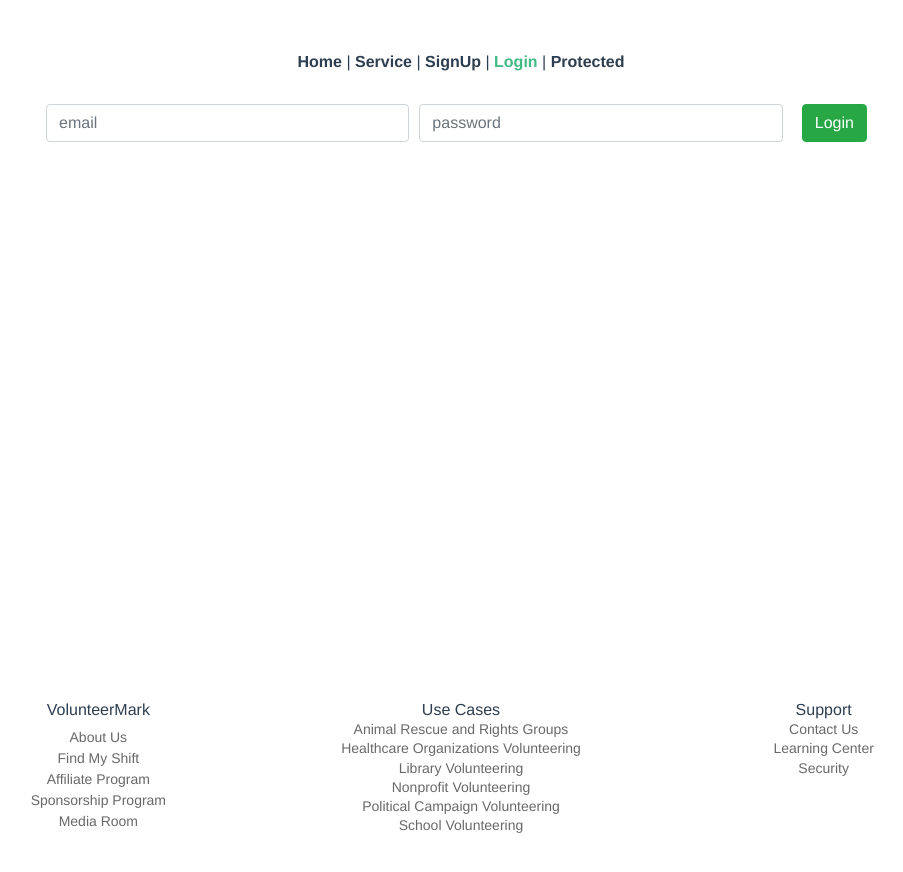
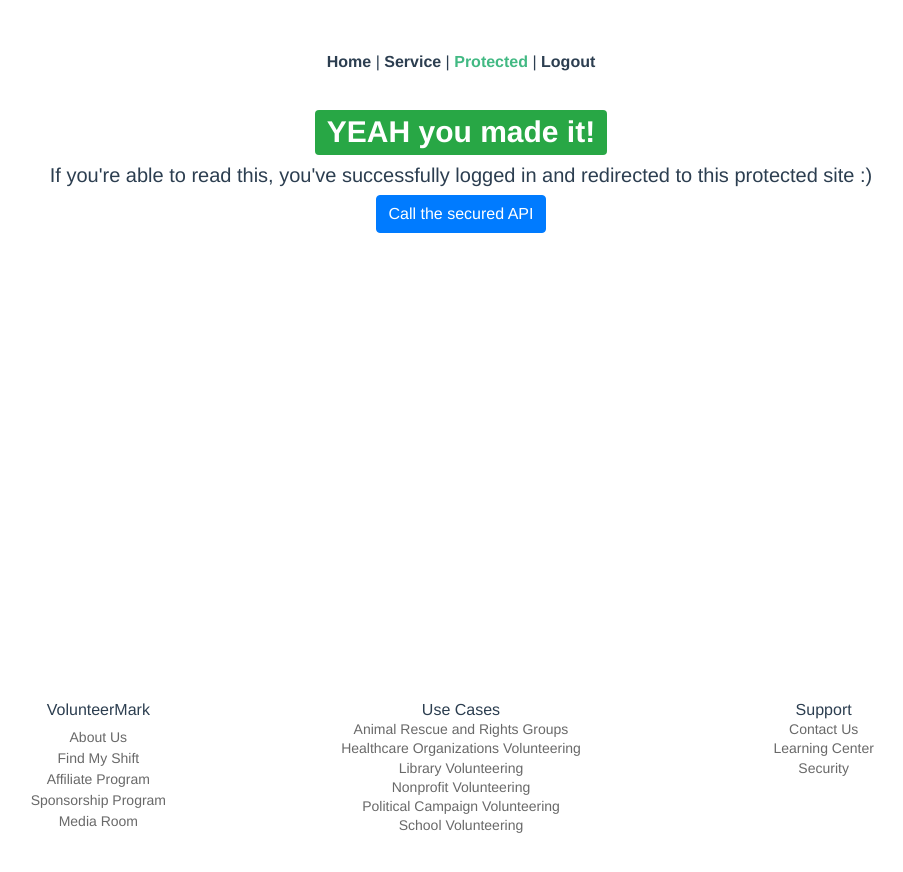
Before and after one commit to msaint72/gonullu, a Vue app in the folder frontend/: page /protected in a window 1280 px wide. Before the commit this address led to /login. Shown: the top 872 px of the page, without its empty margins (179-1082 px from the left). Built offline with nearby package versions, Linux system fonts and the light colour scheme; sample sign-in values are in the browser's storage.

Commit message:
local storage saves login status

```diff
--- a/frontend/src/App.vue
+++ b/frontend/src/App.vue
@@ -2,7 +2,9 @@
   <div id="app">
     <main-header></main-header>
     <div class="main-body">
-    <router-view :hellomsg="msg"></router-view>
+      <transition name="component-fade" mode="out-in">
+        <router-view :hellomsg="msg"></router-view>
+      </transition>
     </div>
     <main-footer></main-footer>
   </div>
@@ -17,6 +19,16 @@ export default {
   data () {
     return {
       msg: 'Welcome to Volunteer Mark Demo Application'
+    }
+  },
+  created() {
+    const loginStat = localStorage.getItem('isLoggedIn');
+    this.$store.dispatch("loginStatus", loginStat)
+    const comingRoute = localStorage.getItem('lastRoute');
+    const path = comingRoute !== null ? comingRoute : "/";
+    localStorage.removeItem('comingRoute');
+    if(loginStat =="true"){
+      this.$router.push({ path })
     }
   }
 }
@@ -34,4 +46,11 @@ export default {
 .main-body{
   min-height: 500px;
 }
+.component-fade-enter-active, .component-fade-leave-active {
+  transition: opacity .3s ease;
+}
+.component-fade-enter, .component-fade-leave-to
+  /* .component-fade-leave-active below version 2.1.8 */ {
+  opacity: 0;
+}
 </style>
--- a/frontend/src/components/head/MainHeader.vue
+++ b/frontend/src/components/head/MainHeader.vue
@@ -1,17 +1,35 @@
 <template>
  <div id="nav">
-   <router-link to="/">Home</router-link> |
-   <router-link to="/callservice">Service</router-link> |
-   <router-link to="/user">SignUp</router-link> |
-   <router-link to="/login">Login</router-link> |
-   <router-link to="/protected">Protected</router-link>
+     <div v-if="this.isLoggedIn">
+         <router-link to="/">Home</router-link> |
+         <router-link to="/callservice">Service</router-link> |
+         <router-link to="/protected">Protected</router-link> |
+         <span  class="logout" v-on:click="this.logout">Logout</span>
+     </div>
+     <div v-else>
+         <router-link to="/">Home</router-link> |
+         <router-link to="/user">SignUp</router-link> |
+         <router-link to="/login">Login</router-link>
+     </div>
  </div>
 </template>
 
 <script>
-export default {
-  name: 'MainHeader'
-}
+    import {mapActions, mapGetters} from 'vuex';
+
+    export default {
+
+        name: 'MainHeader',
+        computed: {
+            ...mapGetters(['isLoggedIn'])
+        },
+        methods: {
+            logout() {
+                this.$store.dispatch("logout")
+                this.$router.push('/')
+            }
+        }
+    }
 
 </script>
 
@@ -29,4 +47,8 @@ export default {
    }
   }
   }
+  .logout{
+      font-weight: bold;
+      color: #2c3e50;
+  }
 </style>
--- a/frontend/src/page/User.vue
+++ b/frontend/src/page/User.vue
@@ -1,8 +1,5 @@
 <template>
   <div class="user">
-    <h4>Sign Up</h4>
-
-    <h5>Sample database interaction...</h5>
     <div v-if="showResponse">
       <b-alert variant="success" show>User created with Id: {{ user.userId }}</b-alert>
     </div>
--- a/frontend/src/router.js
+++ b/frontend/src/router.js
@@ -33,10 +33,11 @@ const router = new Router({
 });
 
 router.beforeEach((to, from, next) => {
+    localStorage.setItem('lastRoute', to.fullPath);
     if (to.matched.some(record => record.meta.requiresAuth)) {
         // this route requires auth, check if logged in
         // if not, redirect to login page.
-        if (!store.getters.isLoggedIn) {
+        if ( localStorage.getItem('isLoggedIn') != "true") {
             next({
                 path: '/login'
             })
--- a/frontend/src/store.js
+++ b/frontend/src/store.js
@@ -6,21 +6,32 @@ Vue.use(Vuex);
 
 export default new Vuex.Store({
     state: {
-        loginSuccess: false,
+        loginStatus: false,
         loginError: false,
         email: null,
         userPass: null
     },
     mutations: {
         login_success(state, payload){
-            state.loginSuccess = true;
+            state.loginStatus = true;
             state.email = payload.email;
             state.userPass = payload.userPass;
+            localStorage.setItem('isLoggedIn', 'true')
         },
         login_error(state, payload){
             state.loginError = true;
             state.email = payload.email;
-        }
+        },
+        logout(state){
+            state.loginStatus = false;
+            state.userPass =null;
+            state.email = null;
+            localStorage.setItem('isLoggedIn', 'false')
+        },
+        setLogin(state,payload){
+            state.loginStatus = payload == 'true' ? true : false;
+        },
+
     },
     actions: {
         login({commit}, {email, password}) {
@@ -36,6 +47,7 @@ export default new Vuex.Store({
                                 email: email,
                                 userPass: password
                             });
+
                         }
                         resolve(response)
                     })
@@ -48,11 +60,17 @@ export default new Vuex.Store({
                         reject("Invalid credentials!")
                     })
             })
+        },
+        logout({commit}) {
+             commit('logout');
+        },
+        loginStatus({commit}, payload) {
+             commit('setLogin',payload);
         }
     },
     getters: {
-        isLoggedIn: state => state.loginSuccess,
         hasLoginErrored: state => state.loginError,
+        isLoggedIn: state => state.loginStatus,
         getEmail: state => state.email,
         getUserPass: state => state.userPass
     }
```
